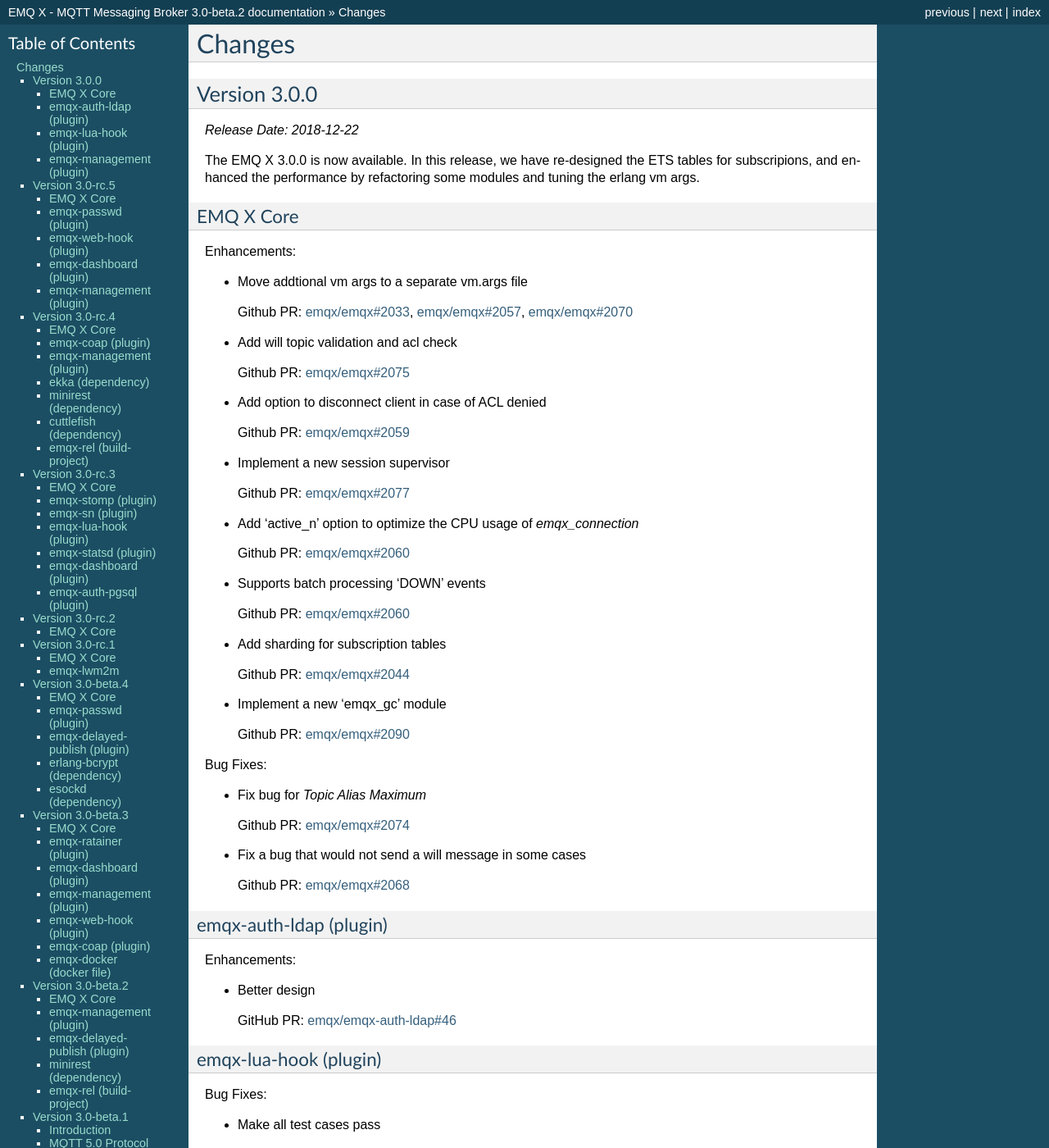
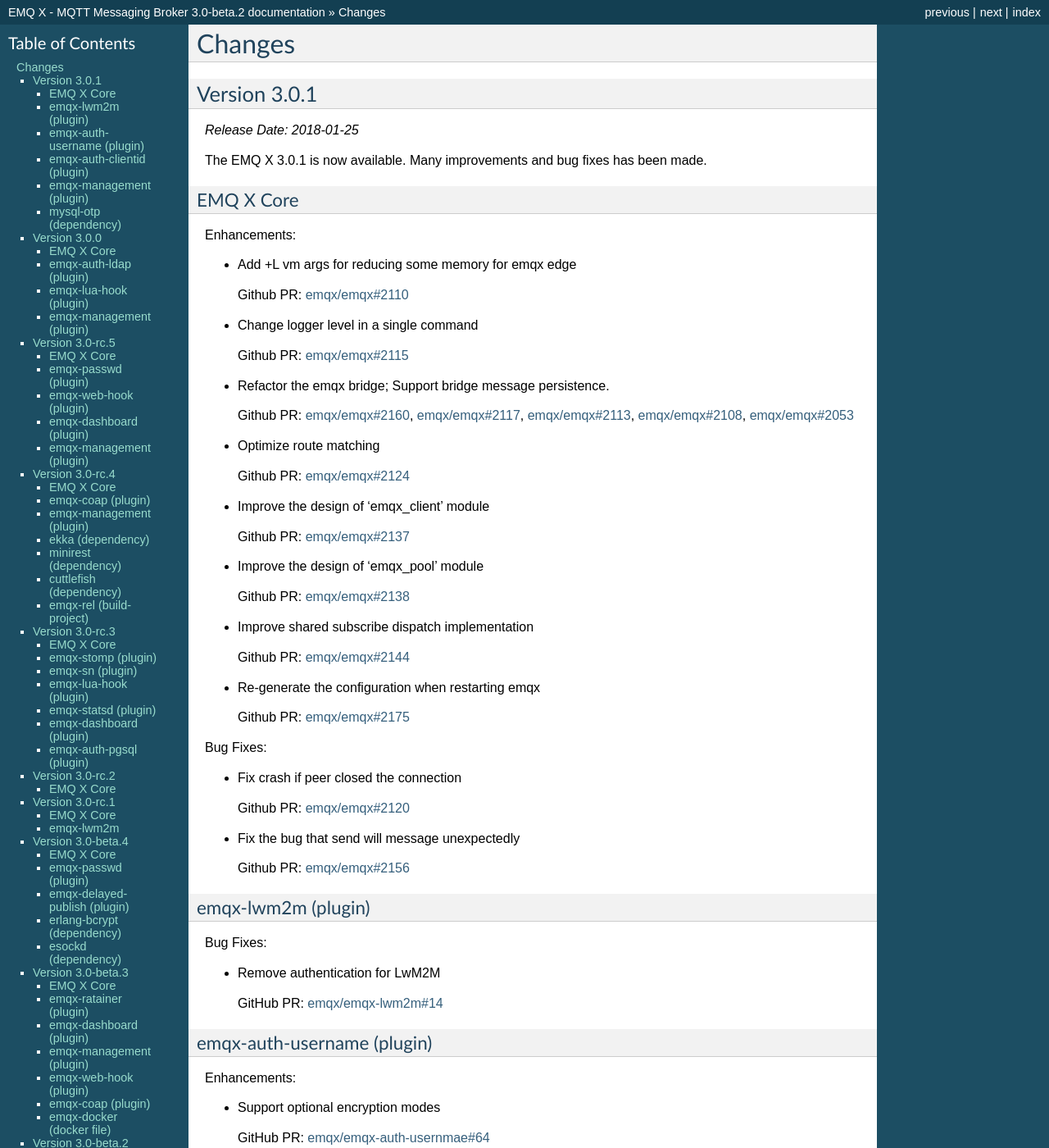
Before and after one commit to emqxarchive/emqx-docs-en, a Sphinx documentation site: the page built from source/changes.rst, in a window 1280 px wide and 1400 px high. Shown: the whole window at 82% size. Built offline with Sphinx 7.4.7, drawn with Linux system fonts in a browser that asks for light colours; some of the changed text lies outside the part shown.

Commit message:
Version 3.0.1 change log (#85)
* Version 3.0.1 change log

* Improved description

```diff
--- a/source/changes.rst
+++ b/source/changes.rst
@@ -4,6 +4,127 @@
 =======
 Changes
 =======
+
+.. _release_3.0.1:
+
+------------------
+Version 3.0.1
+------------------
+
+*Release Date: 2018-01-25*
+
+The EMQ X 3.0.1 is now available. Many improvements and bug fixes has been made.
+
+EMQ X Core
+----------
+
+Enhancements:
+
+- Add +L vm args for reducing some memory for emqx edge
+
+  Github PR:
+  `emqx/emqx#2110 <https://github.com/emqx/emqx/pull/2110>`_
+
+- Change logger level in a single command
+
+  Github PR:
+  `emqx/emqx#2115 <https://github.com/emqx/emqx/pull/2115>`_
+
+- Refactor the emqx bridge; Support bridge message persistence.
+
+  Github PR:
+  `emqx/emqx#2160 <https://github.com/emqx/emqx/pull/2160>`_,
+  `emqx/emqx#2117 <https://github.com/emqx/emqx/pull/2117>`_,
+  `emqx/emqx#2113 <https://github.com/emqx/emqx/pull/2113>`_,
+  `emqx/emqx#2108 <https://github.com/emqx/emqx/pull/2108>`_,
+  `emqx/emqx#2053 <https://github.com/emqx/emqx/pull/2053>`_
+
+- Optimize route matching
+
+  Github PR:
+  `emqx/emqx#2124 <https://github.com/emqx/emqx/pull/2124>`_
+
+- Improve the design of 'emqx_client' module
+
+  Github PR:
+  `emqx/emqx#2137 <https://github.com/emqx/emqx/pull/2137>`_
+
+- Improve the design of 'emqx_pool' module
+
+  Github PR:
+  `emqx/emqx#2138 <https://github.com/emqx/emqx/pull/2138>`_
+
+- Improve shared subscribe dispatch implementation
+
+  Github PR:
+  `emqx/emqx#2144 <https://github.com/emqx/emqx/pull/2144>`_
+
+- Re-generate the configuration when restarting emqx
+
+  Github PR:
+  `emqx/emqx#2175 <https://github.com/emqx/emqx/pull/2175>`_
+
+Bug Fixes:
+
+- Fix crash if peer closed the connection
+
+  Github PR:
+  `emqx/emqx#2120 <https://github.com/emqx/emqx/pull/2120>`_
+
+- Fix the bug that send will message unexpectedly
+
+  Github PR:
+  `emqx/emqx#2156 <https://github.com/emqx/emqx/pull/2156>`_
+
+emqx-lwm2m (plugin)
+-------------------
+
+Bug Fixes:
+
+- Remove authentication for LwM2M
+
+  GitHub PR:
+  `emqx/emqx-lwm2m#14 <https://github.com/emqx/emqx-lwm2m/pull/14>`_
+
+emqx-auth-username (plugin)
+---------------------------
+
+Enhancements:
+
+- Support optional encryption modes
+
+  GitHub PR:
+  `emqx/emqx-auth-usernmae#64 <https://github.com/emqx/emqx-auth-username/pull/64>`_
+
+emqx-auth-clientid (plugin)
+---------------------------
+
+Enhancements:
+
+- Support optional encryption modes
+
+  GitHub PR:
+  `emqx/emqx-auth-clientid#52 <https://github.com/emqx/emqx-auth-username/pull/52>`_
+
+emqx-management (plugin)
+------------------------
+
+Enhancements:
+
+- Add a new CLI 'plugins reload <Name>'; Re-generate the configuration when reloading emqx plugin
+
+  Github PR:
+  `emqx/emqx-management#30 <https://github.com/emqx/emqx-management/pull/30>`_
+
+mysql-otp (dependency)
+----------------------
+
+Enhancements:
+
+- Add support for MySQL 8
+
+  GitHub PR:
+  `emqx/mysql-otp#1 <https://github.com/emqx/mysql-otp/pull/1>`_
 
 .. _release_3.0.0:
 
```
